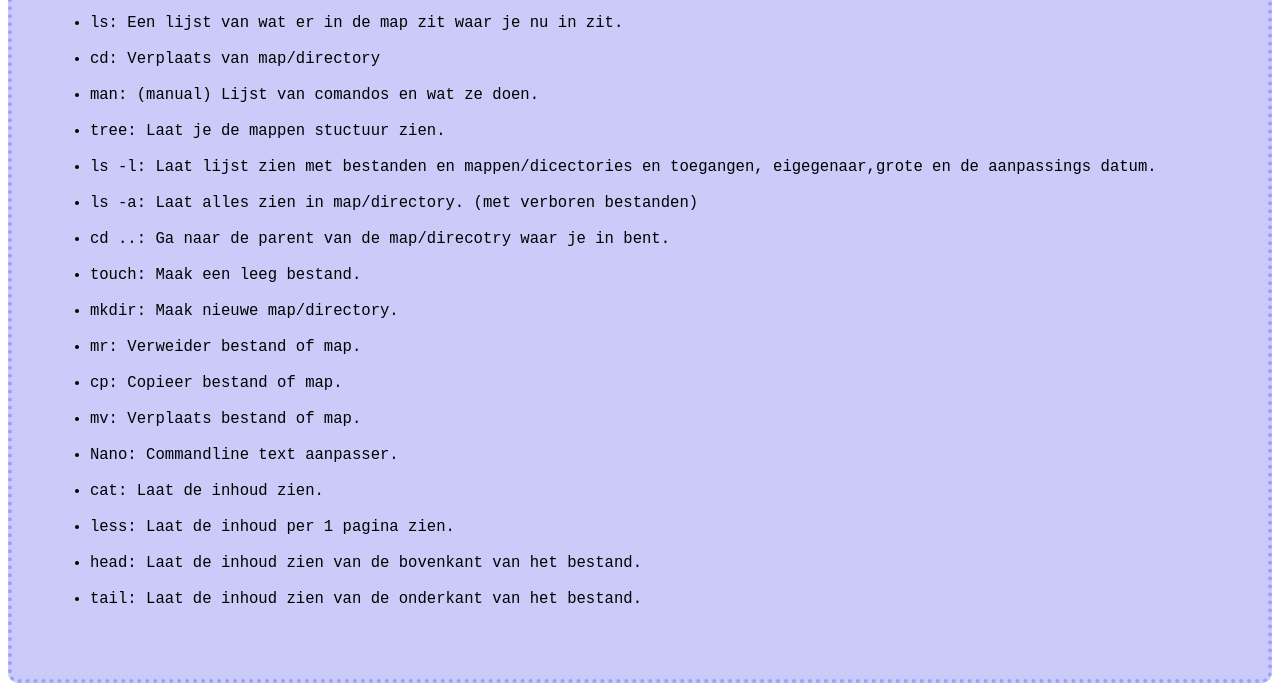
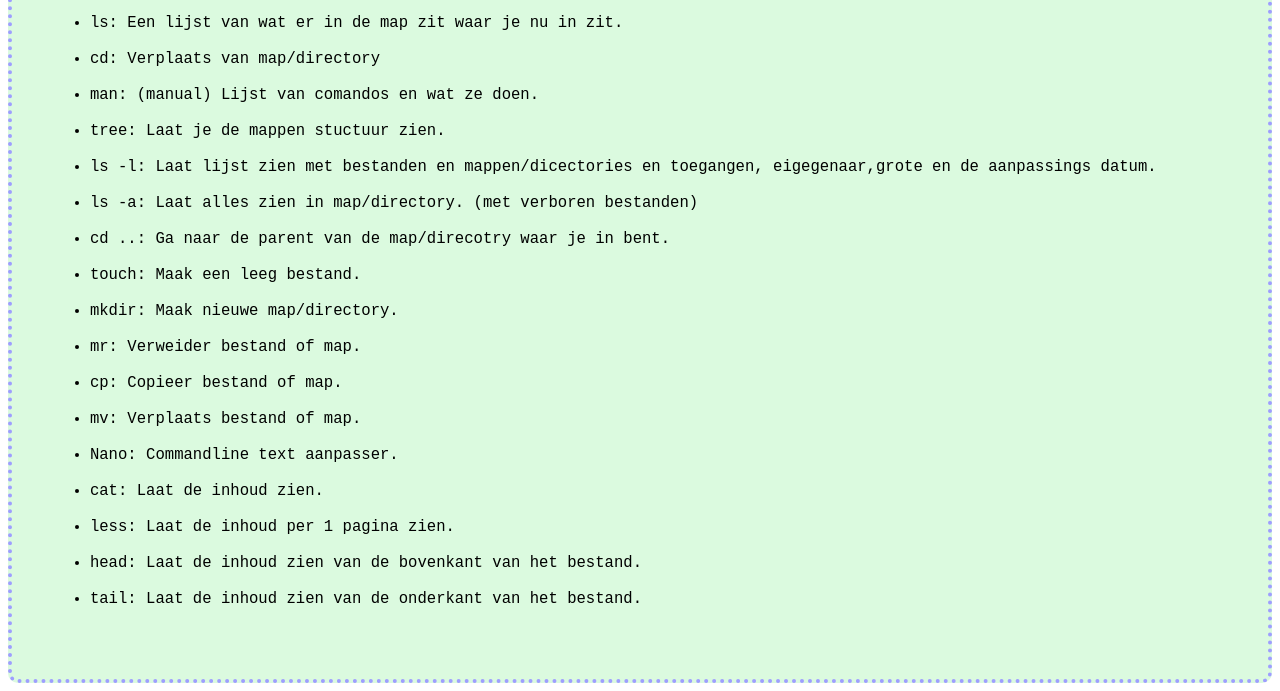
Before and after one commit to DevGso/html-comandos, a plain HTML site: page index.html in a window 1280 px wide. Shown: the part 155-846 px from the top of the page. Drawn offline with Linux system fonts and the light colour scheme.

Commit message:
Backgound color nu blauw groenig

```diff
--- a/style.css
+++ b/style.css
@@ -4,7 +4,7 @@ section {
     border-width: 4px;
     border-color: rgb(158, 158, 255);
 
-    background-color: rgb(203, 203, 249);
+    background-color: rgb(219, 250, 223);
 
     padding: 3% 3% 3% 3%;
 
```
